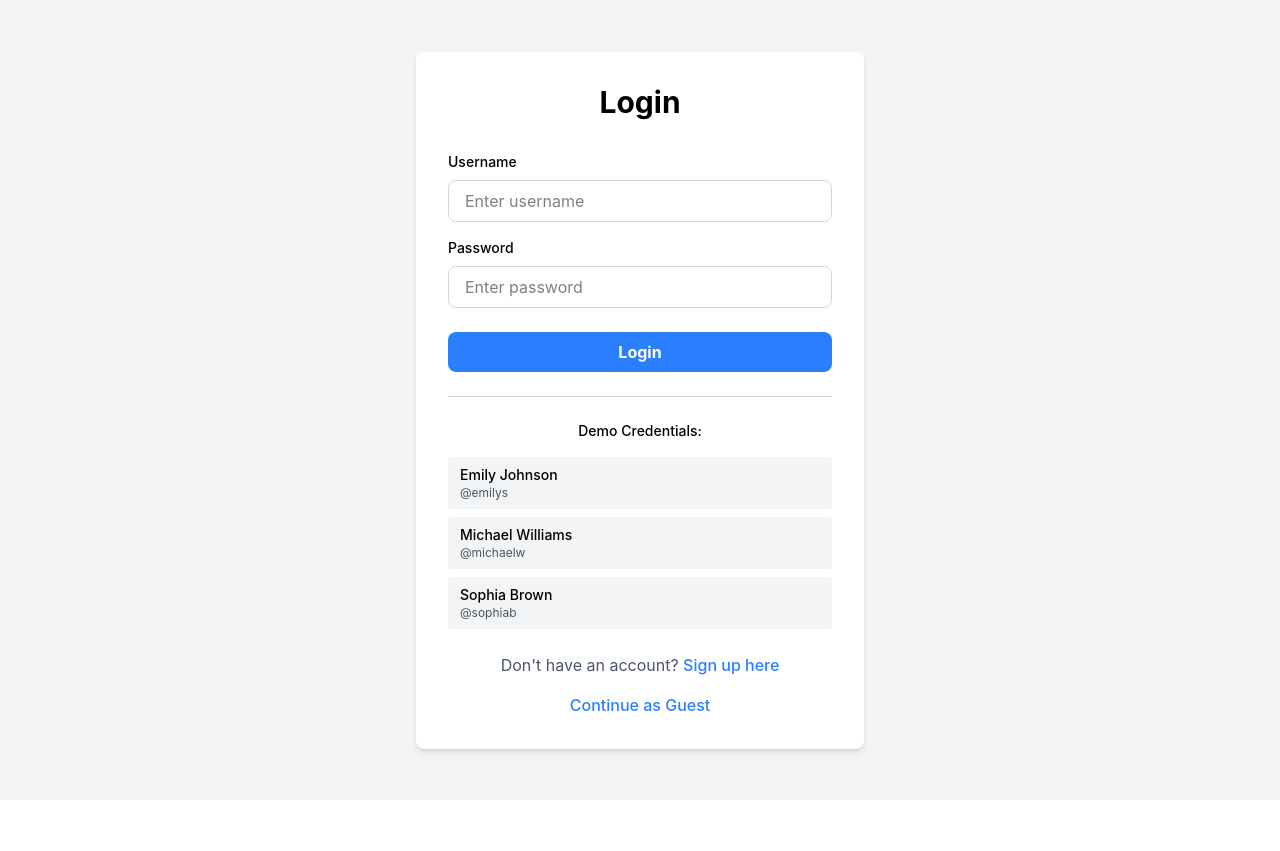
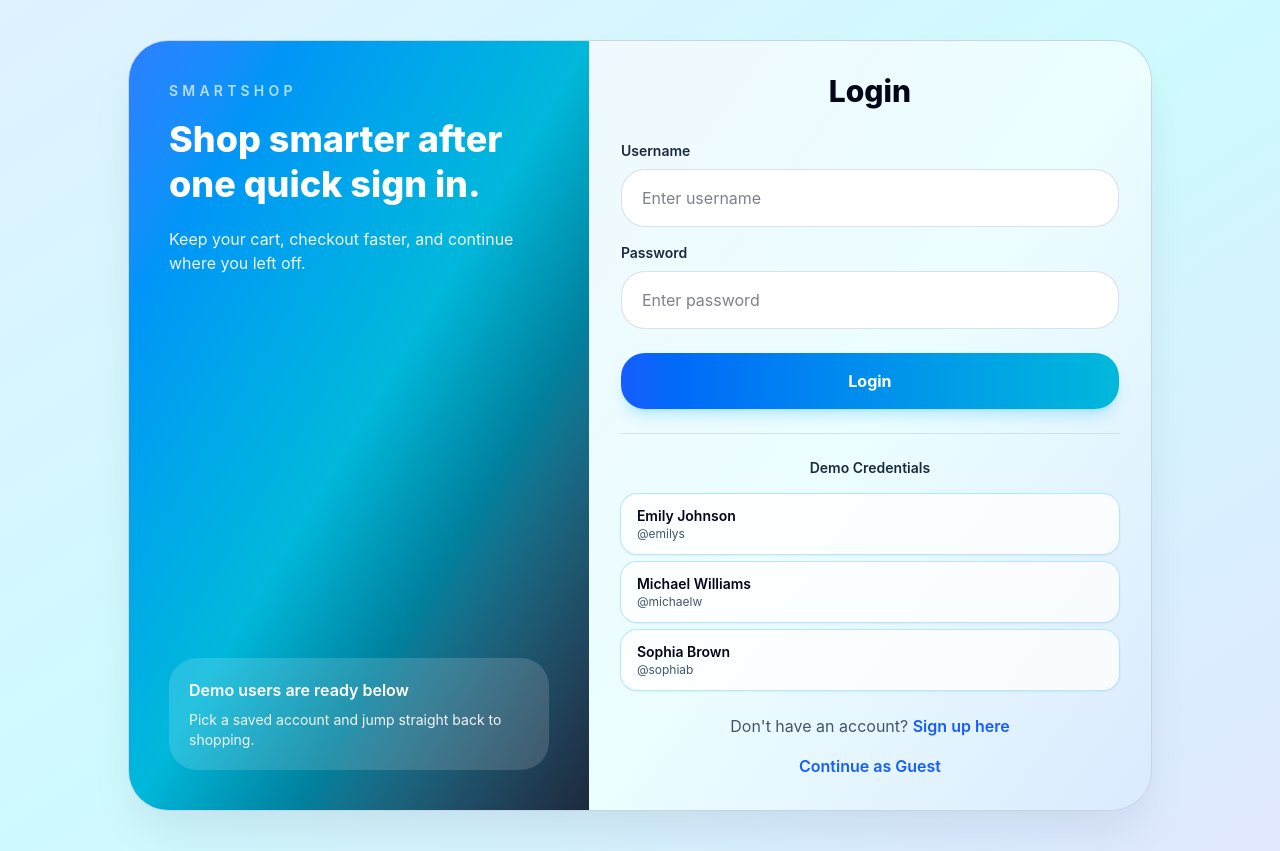
Before and after one commit to pavipavi0308-maker/smartshop-spa, a Vue app: page /login in a window 1280 px wide. Before the commit the page ends 800 px from the top, so only its background shows below. Built offline with nearby package versions, Linux system fonts and the light colour scheme.

Commit message:
Polish login page

```diff
--- a/src/pages/LoginPage.vue
+++ b/src/pages/LoginPage.vue
@@ -70,32 +70,45 @@ function handleKeyup(e: KeyboardEvent) {
 </script>
 
 <template>
-  <div class="flex items-center justify-center min-h-screen bg-gray-100 dark:bg-gray-800">
-    <div class="w-full max-w-md bg-white dark:bg-gray-900 rounded-lg shadow-md p-8">
-      <h1 class="text-3xl font-bold text-center mb-8">Login</h1>
+  <div class="flex min-h-screen items-center justify-center bg-gradient-to-br from-sky-100 via-cyan-100 to-indigo-100 px-4 py-10 dark:bg-none dark:bg-slate-800">
+    <div class="grid w-full max-w-5xl overflow-hidden rounded-[40px] border border-slate-300/60 bg-slate-400/35 shadow-2xl shadow-slate-900/10 lg:grid-cols-[0.9fr_1.1fr] dark:border-slate-800 dark:bg-slate-900">
+      <div class="hidden bg-gradient-to-br from-blue-500 via-cyan-500 to-slate-800 p-10 text-white lg:flex lg:flex-col lg:justify-between">
+        <div>
+          <p class="mb-4 text-sm font-semibold uppercase tracking-[0.3em] text-sky-100/80">SmartShop</p>
+          <h2 class="text-4xl font-extrabold leading-tight">Shop smarter after one quick sign in.</h2>
+          <p class="mt-5 text-slate-100">Keep your cart, checkout faster, and continue where you left off.</p>
+        </div>
+        <div class="rounded-[28px] bg-white/15 p-5">
+          <p class="font-semibold">Demo users are ready below</p>
+          <p class="mt-2 text-sm text-slate-100">Pick a saved account and jump straight back to shopping.</p>
+        </div>
+      </div>
 
-      <div v-if="error" class="mb-4 p-4 bg-red-100 dark:bg-red-900 text-red-700 dark:text-red-200 rounded">
+      <div class="bg-gradient-to-br from-sky-50 via-cyan-50 to-blue-100 p-8 dark:bg-none dark:bg-slate-950/90">
+        <h1 class="mb-8 text-center text-3xl font-extrabold text-slate-950 dark:text-white">Login</h1>
+
+        <div v-if="error" class="mb-4 rounded-2xl bg-rose-100 p-4 text-rose-700 dark:bg-rose-900/50 dark:text-rose-200">
           {{ error }}
         </div>
 
         <div class="mb-4">
-        <label class="block text-sm font-medium mb-2">Username</label>
+          <label class="mb-2 block text-sm font-semibold text-slate-800 dark:text-slate-200">Username</label>
           <input
             v-model="username"
             type="text"
             placeholder="Enter username"
-          class="w-full px-4 py-2 border border-gray-300 dark:border-gray-600 rounded-lg bg-white dark:bg-gray-800 focus:outline-none focus:ring-2 focus:ring-blue-500"
+            class="w-full rounded-3xl border border-slate-300/70 bg-white px-5 py-4 text-slate-950 outline-none transition focus:border-blue-500 focus:ring-2 focus:ring-blue-500/20 dark:border-slate-700 dark:bg-slate-900 dark:text-white"
             @keyup="handleKeyup"
           />
         </div>
 
         <div class="mb-6">
-        <label class="block text-sm font-medium mb-2">Password</label>
+          <label class="mb-2 block text-sm font-semibold text-slate-800 dark:text-slate-200">Password</label>
           <input
             v-model="password"
             type="password"
             placeholder="Enter password"
-          class="w-full px-4 py-2 border border-gray-300 dark:border-gray-600 rounded-lg bg-white dark:bg-gray-800 focus:outline-none focus:ring-2 focus:ring-blue-500"
+            class="w-full rounded-3xl border border-slate-300/70 bg-white px-5 py-4 text-slate-950 outline-none transition focus:border-blue-500 focus:ring-2 focus:ring-blue-500/20 dark:border-slate-700 dark:bg-slate-900 dark:text-white"
             @keyup="handleKeyup"
           />
         </div>
@@ -103,44 +116,39 @@ function handleKeyup(e: KeyboardEvent) {
         <button
           @click="handleLogin"
           :disabled="loading"
-        class="w-full bg-blue-500 hover:bg-blue-600 disabled:bg-gray-400 text-white font-bold py-2 px-4 rounded-lg transition duration-200"
+          class="w-full rounded-3xl bg-gradient-to-r from-blue-600 to-cyan-500 px-6 py-4 font-bold text-white shadow-lg shadow-sky-500/20 transition hover:from-blue-700 hover:to-cyan-600 disabled:from-slate-400 disabled:to-slate-500"
         >
           {{ loading ? "Logging in..." : "Login" }}
         </button>
 
-      <div class="mt-6 pt-6 border-t border-gray-300 dark:border-gray-600">
-        <p class="text-sm font-medium text-center mb-4">Demo Credentials:</p>
+        <div class="mt-6 border-t border-slate-300/70 pt-6 dark:border-slate-800">
+          <p class="mb-4 text-center text-sm font-semibold text-slate-800 dark:text-slate-200">Demo Credentials</p>
           <div class="space-y-2">
             <button
               v-for="cred in demoCredentials"
               :key="cred.username"
               @click="useDemoCredentials(cred)"
-            class="w-full text-left px-3 py-2 bg-gray-100 dark:bg-gray-800 hover:bg-gray-200 dark:hover:bg-gray-700 rounded text-sm transition"
+              class="w-full rounded-2xl bg-white/80 px-4 py-3 text-left text-sm shadow-sm ring-1 ring-sky-200 transition hover:bg-white dark:bg-slate-900 dark:ring-slate-800 dark:hover:bg-slate-800"
             >
-            <div class="font-medium">{{ cred.name }}</div>
-            <div class="text-xs text-gray-600 dark:text-gray-400">@{{ cred.username }}</div>
+              <div class="font-semibold text-slate-950 dark:text-white">{{ cred.name }}</div>
+              <div class="text-xs text-slate-600 dark:text-slate-400">@{{ cred.username }}</div>
             </button>
           </div>
         </div>
 
-      <p class="text-center mt-6 text-gray-600 dark:text-gray-400">
+        <p class="mt-6 text-center text-slate-600 dark:text-slate-400">
           Don't have an account?
-        <router-link
-          to="/register"
-          class="text-blue-500 hover:text-blue-600 font-medium"
-        >
+          <router-link to="/register" class="font-semibold text-blue-600 hover:text-blue-700 dark:text-cyan-300">
             Sign up here
           </router-link>
         </p>
 
-      <p class="text-center mt-4 text-gray-600 dark:text-gray-400">
-        <router-link
-          to="/"
-          class="text-blue-500 hover:text-blue-600 font-medium"
-        >
+        <p class="mt-4 text-center text-slate-600 dark:text-slate-400">
+          <router-link to="/" class="font-semibold text-blue-600 hover:text-blue-700 dark:text-cyan-300">
             Continue as Guest
           </router-link>
         </p>
+      </div>
     </div>
   </div>
 </template>
```
Lines whose indentation alone changed are shown as unchanged.
